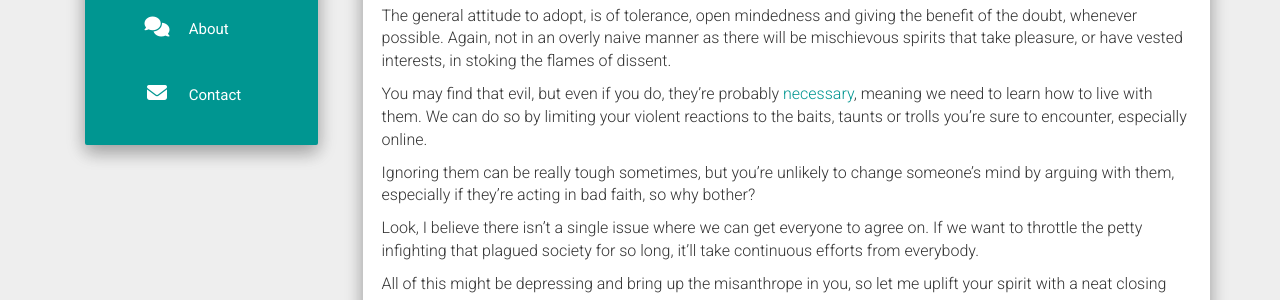
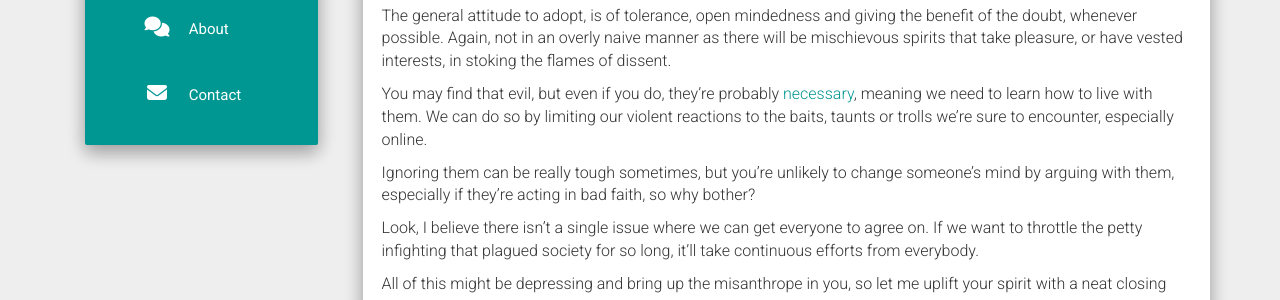
Before and after one commit to WanderingSpaceThinker/nonexistence, a Jekyll site: the page built from _posts/2021-11-24-CFDA.md, in a window 1280 px wide and 900 px high, scrolled down 1760 px. Shown: the part 176-476 px from the top of the window. Built offline with Jekyll 4.4.1, drawn with Linux system fonts in a browser that asks for light colours; nearby versions of some CDN libraries; comment, search, counter and statistics services are not loaded.

Commit message:
chore: update post

```diff
--- a/_posts/2021-11-24-CFDA.md
+++ b/_posts/2021-11-24-CFDA.md
@@ -41,7 +41,7 @@ That common-centric approach won't work for differences in tastes or hobbies tho
 
 The general attitude to adopt, is of tolerance, open mindedness and giving the benefit of the doubt, whenever possible. Again, not in an overly naive manner as there will be mischievous spirits that take pleasure, or have vested interests, in stoking the flames of dissent.
 
-You may find that evil, but even if you do, they're probably [necessary]({{site.baseurl}}/society/2021/07/26/The-cruel-necessity-of-evil.html), meaning we need to learn how to live with them. We can do so by limiting your violent reactions to the baits, taunts or trolls you're sure to encounter, especially online.
+You may find that evil, but even if you do, they're probably [necessary]({{site.baseurl}}/society/2021/07/26/The-cruel-necessity-of-evil.html), meaning we need to learn how to live with them. We can do so by limiting our violent reactions to the baits, taunts or trolls we're sure to encounter, especially online.
 
 Ignoring them can be really tough sometimes, but you're unlikely to change someone's mind by arguing with them, especially if they're acting in bad faith, so why bother?
 
```
